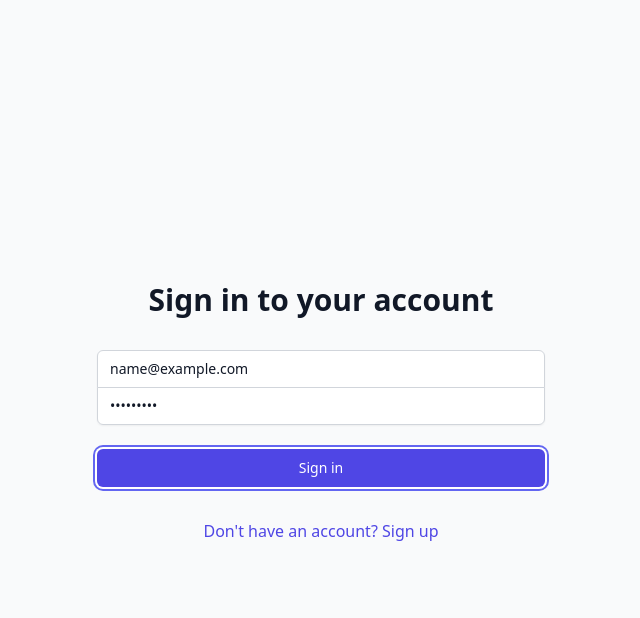
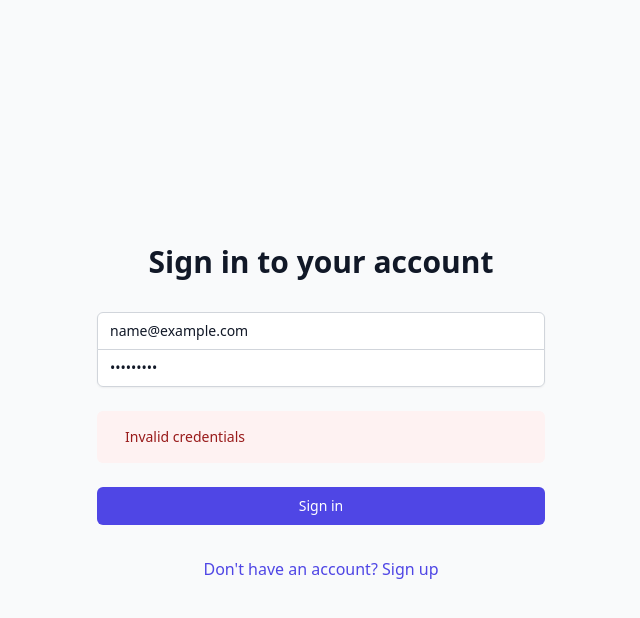
Before and after one commit to Kevinzh0C/fechatter_frontend, a Vue app: page /login in a window 1280 px wide. Both pictures are taken after typing "name@example.com", "Sample123" into the empty fields and a click on the button "Sign in". Shown: the top 618 px of the page, without its empty margins (319-959 px from the left). Built offline with nearby package versions, Linux system fonts and the light colour scheme; no server answers.

Commit message:
Fix login failure and test issues

```diff
--- a/src/views/Login.vue
+++ b/src/views/Login.vue
@@ -20,10 +20,22 @@
           </div>
         </div>
 
+        <div v-if="error" class="rounded-md bg-red-50 p-4">
+          <div class="flex">
+            <div class="ml-3">
+              <h3 class="text-sm font-medium text-red-800">
+                {{ error }}
+              </h3>
+            </div>
+          </div>
+        </div>
+
         <div>
           <button type="submit"
-            class="group relative w-full flex justify-center py-2 px-4 border border-transparent text-sm font-medium rounded-md text-white bg-indigo-600 hover:bg-indigo-700 focus:outline-none focus:ring-2 focus:ring-offset-2 focus:ring-indigo-500">
-            Sign in
+            :disabled="loading"
+            class="group relative w-full flex justify-center py-2 px-4 border border-transparent text-sm font-medium rounded-md text-white bg-indigo-600 hover:bg-indigo-700 focus:outline-none focus:ring-2 focus:ring-offset-2 focus:ring-indigo-500 disabled:opacity-50">
+            <span v-if="loading">Signing in...</span>
+            <span v-else>Sign in</span>
           </button>
         </div>
       </form>
@@ -47,11 +59,24 @@ const authStore = useAuthStore();
 
 const email = ref('');
 const password = ref('');
+const error = ref('');
+const loading = ref(false);
 
 async function handleSubmit() {
-  const success = await authStore.login(email.value, password.value);
-  if (success) {
-    router.push('/');
+  error.value = '';
+  loading.value = true;
+
+  try {
+    const success = await authStore.login(email.value, password.value);
+    if (success) {
+      await router.push('/');
+    } else {
+      error.value = 'Invalid credentials';
+    }
+  } catch (err) {
+    error.value = err.message || 'Login failed';
+  } finally {
+    loading.value = false;
   }
 }
 </script>
```
